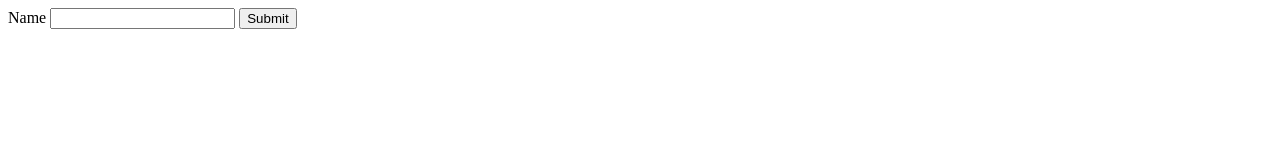
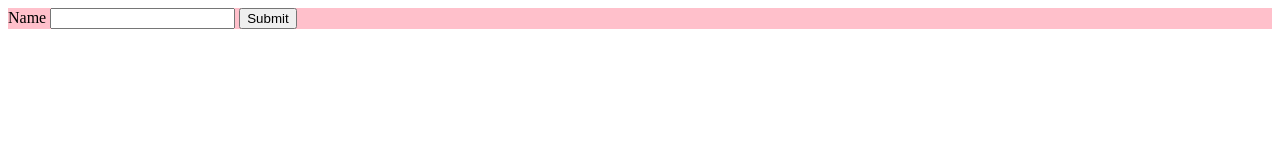
Before and after one commit to irminaj/test_projektas, a plain HTML site: page index.html in a window 1280 px wide. Drawn offline with Linux system fonts and the light colour scheme.

Commit message:
added form styling

```diff
--- a/index.html
+++ b/index.html
@@ -5,6 +5,7 @@
     <meta http-equiv="X-UA-Compatible" content="IE=edge">
     <meta name="viewport" content="width=device-width, initial-scale=1.0">
     <title>Document</title>
+    <link rel="stylesheet" href="styles.css">
 </head>
 <body>
     <form>
--- /dev/null
+++ b/styles.css
@@ -0,0 +1,3 @@
+form {
+    background-color: pink;
+}
```
